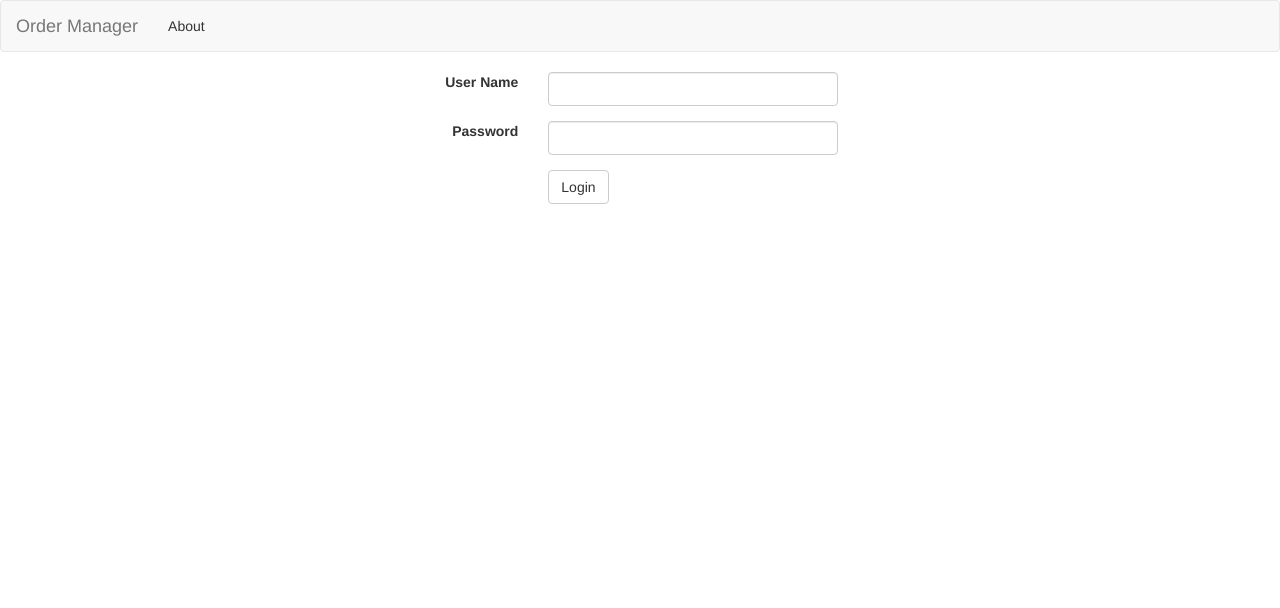
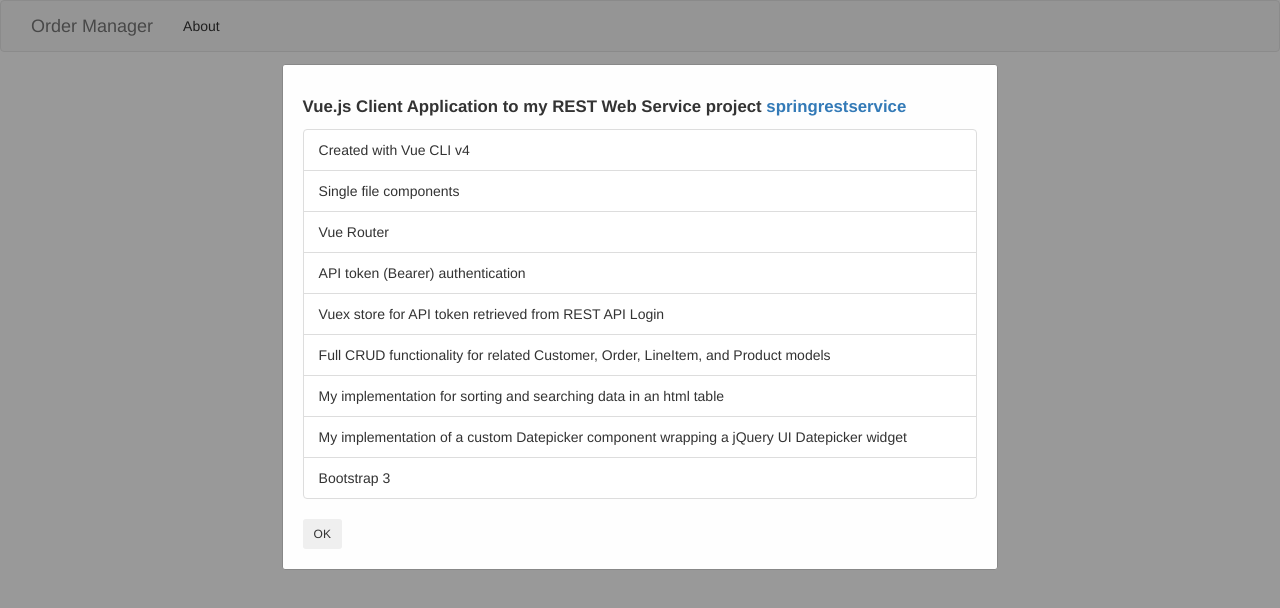
Before and after one commit to UniquelySimilar/vue-client-for-spring-rest, a Vue app: page /login in a window 1280 px wide. Both pictures are taken after a click on the link "About". Shown: the top 608 px of the page. Built offline with nearby package versions, Linux system fonts and the light colour scheme.

Commit message:
impl About modal and updated README

```diff
--- a/src/App.vue
+++ b/src/App.vue
@@ -10,7 +10,7 @@
             <span class="icon-bar"></span>
             <span class="icon-bar"></span>
           </button>
-          <a class="navbar-brand" href="#">Order Manager</a>
+          <span class="brand">Order Manager</span>
         </div>
 
         <div class="collapse navbar-collapse" id="bs-example-navbar-collapse-1">
@@ -38,17 +38,24 @@
     <div class="container-fluid">
       <router-view/>
     </div>
+
+    <about-modal v-if="displayAboutModal" @close-about-modal-event="hideAboutModal" />
   </div>
 </template>
 
 <script>
-  import { logoutUrl, axios } from './globalvars.js'
+  import { logoutUrl, axios } from '@/globalvars.js'
+  import AboutModal from '@/components/AboutModal'
 
   export default {
     name: 'App',
+    components: {
+      AboutModal
+    },
     data() {
       return {
-        activeLink: 'customer'
+        activeLink: 'customer',
+        displayAboutModal: false
       }
     },
     computed: {
@@ -75,7 +82,10 @@
         this.$router.push(routePushArg);
       },
       showAboutModal() {
-        alert('TODO: Implement About modal');
+        this.displayAboutModal = true;
+      },
+      hideAboutModal() {
+        this.displayAboutModal = false;
       },
       logout() {
         axios.put(logoutUrl, {}, {
@@ -96,6 +106,15 @@
 </script>
 
 <style>
+  .brand {
+    float: left;
+    height: 50px;
+    padding: 15px 15px;
+    font-size: 18px;
+    line-height: 20px;
+    color: #777;
+  }
+
   header {
     background-color: lightgrey;
     font-size: 1.5em;
--- /dev/null
+++ b/src/components/AboutModal.vue
@@ -0,0 +1,90 @@
+<template>
+  <div class="modal-dialog-container">
+    <div class="modal-dialog-content">
+      <div class="modal-dialog-header">
+        <div>
+          <span class="modal-title">Vue.js Client Application to my REST Web Service project
+            <a href="https://github.com/UniquelySimilar/springrestservice" target="_blank">springrestservice</a>
+          </span>
+        </div>
+      </div>
+
+      <div class="modal-dialog-body">
+        <ul class="list-group">
+          <li class="list-group-item">Created with Vue CLI v4</li>
+          <li class="list-group-item">Single file components</li>
+          <li class="list-group-item">Vue Router</li>
+          <li class="list-group-item">API token (Bearer) authentication</li>
+          <li class="list-group-item">Vuex store for API token retrieved from REST API Login</li>
+          <li class="list-group-item">Full CRUD functionality for related Customer, Order, LineItem, and Product models</li>
+          <li class="list-group-item">My implementation for sorting and searching data in an html table</li>
+          <li class="list-group-item">My implementation of a custom Datepicker component wrapping a jQuery UI Datepicker widget</li>
+          <li class="list-group-item">Bootstrap 3</li>
+        </ul>
+      </div>
+
+      <div class="modal-dialog-footer">
+        <div class="btn-wrapper">
+          <button type="button" class="btn btn-secondary btn-sm" @click="hideModal">OK</button>
+        </div>
+      </div>
+    </div>
+  </div>
+</template>
+
+<script>
+  export default {
+    data() {
+      return {
+      }
+    },
+    methods: {
+      hideModal() {
+        this.$emit('close-about-modal-event');
+      }
+    }
+  }
+</script>
+
+<style scoped>
+  .modal-dialog-container {
+    position: fixed;
+    /* Stay in place */
+    z-index: 1;
+    /* Sit on top */
+    left: 0;
+    top: 0;
+    width: 100%;
+    /* Full width */
+    height: 100%;
+    /* Full height */
+    overflow: auto;
+    /* Enable scroll if needed */
+    background-color: rgb(0, 0, 0);
+    /* Fallback color */
+    background-color: rgba(0, 0, 0, 0.4);
+    /* Black w/ opacity */
+  }
+
+  .modal-dialog-header {
+    margin: 10px 0;
+  }
+
+  .modal-title {
+    font-size: 1.2em;
+    font-weight: bold;
+  }
+
+  .modal-dialog-header div {
+    display: inline;
+  }
+
+  .modal-dialog-content {
+    background-color: #fefefe;
+    margin: 5% auto;
+    padding: 20px;
+    border: 1px solid #888;
+    border-radius: 0.3rem;
+    width: 56%;
+  }
+</style>
```
Also changed, not shown: 1 other file (tests, documents, lock files or other folders).
